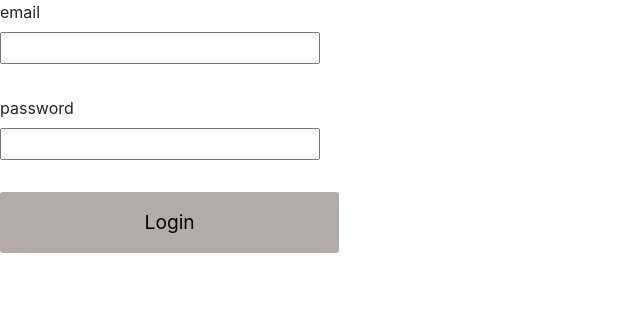
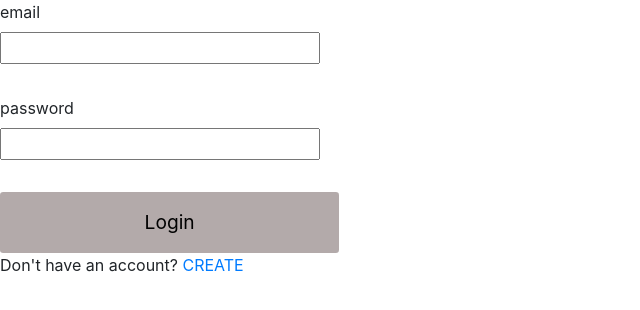
Before and after one commit to NkeraUrbain/projet_chat, a React (Vite) app: page /login in a window 1280 px wide. Shown: the top 310 px of the page, without its empty margins (0-640 px from the left). Built offline with nearby package versions, Linux system fonts and the light colour scheme.

Commit message:
installation react-router-dom

```diff
--- a/src/App.css
+++ b/src/App.css
@@ -54,3 +54,7 @@ button:hover {
   display: flex;
   flex-direction: column;
 }
+p{
+  justify-content: center;
+  align-items: center;
+}
--- a/src/components/Login.jsx
+++ b/src/components/Login.jsx
@@ -1,10 +1,13 @@
 import React , {useState}from 'react'
 import '../App.css'
+import { useNavigate } from "react-router-dom";
+
 const Login = () => {
 
   const [email, setEmail] = useState("");
   const [password, setPassword] = useState("");
   const [message, setMessage] = useState("");
+  const navigate = useNavigate();
 
   let mabase= 'http://localhost:4100/utilisateur/Login'
   let handleSubmit = async (e) => {
@@ -29,7 +32,7 @@ const Login = () => {
       // } else {
       //   setMessage("Some error occured");
       // }
-      setMessage(resJson)
+      navigate('/envoiMessage')
     } catch (err) {
       console.log(err)
     }
@@ -42,7 +45,8 @@ const Login = () => {
          <label>password</label>
          <input value={password} onChange={(e)=>setPassword(e.target.value)} type="password" />
          <button type='submit'>Login</button>
-         <div className="message">{message ? <p>{message}</p> : null}</div>
+         <p> Don't have an account? <a href='/newuser2'>CREATE</a></p>
+      {/* <div className="message">{message ? <p>{message}</p> : null}</div> */}
       </form>
     </div>
   )
--- a/src/components/NewUser2.jsx
+++ b/src/components/NewUser2.jsx
@@ -1,5 +1,5 @@
 import React, { useState } from 'react'
-
+import '../App.css'
 
 function NewUser2() {
     let mabase= 'http://localhost:4100/utilisateur/newUser'
@@ -57,6 +57,7 @@ let handleSubmit = async (e) => {
             />
 
             <button type="submit" >Create</button>
+            <p>Allready Registered?<a href='/login'>LOGIN</a></p>
 
             <div className="message">{message ? <p>{message}</p> : null}</div>
           </form>
```
